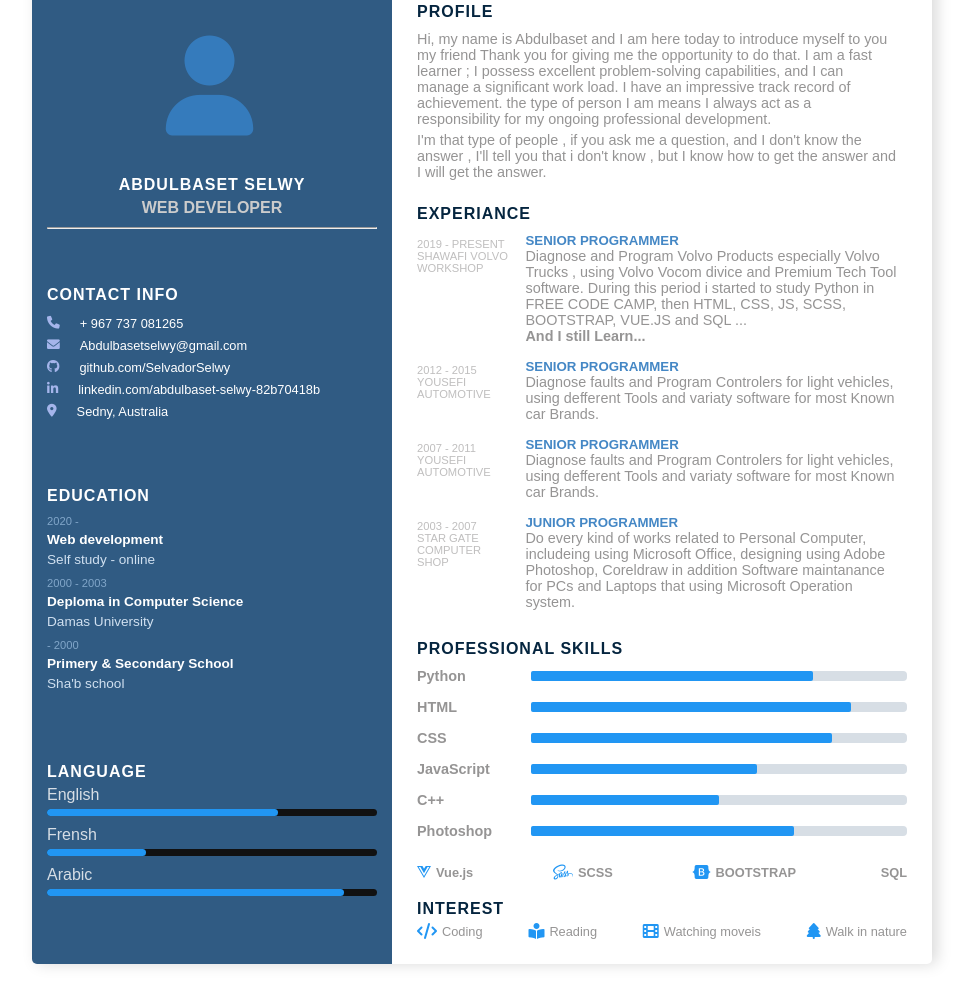
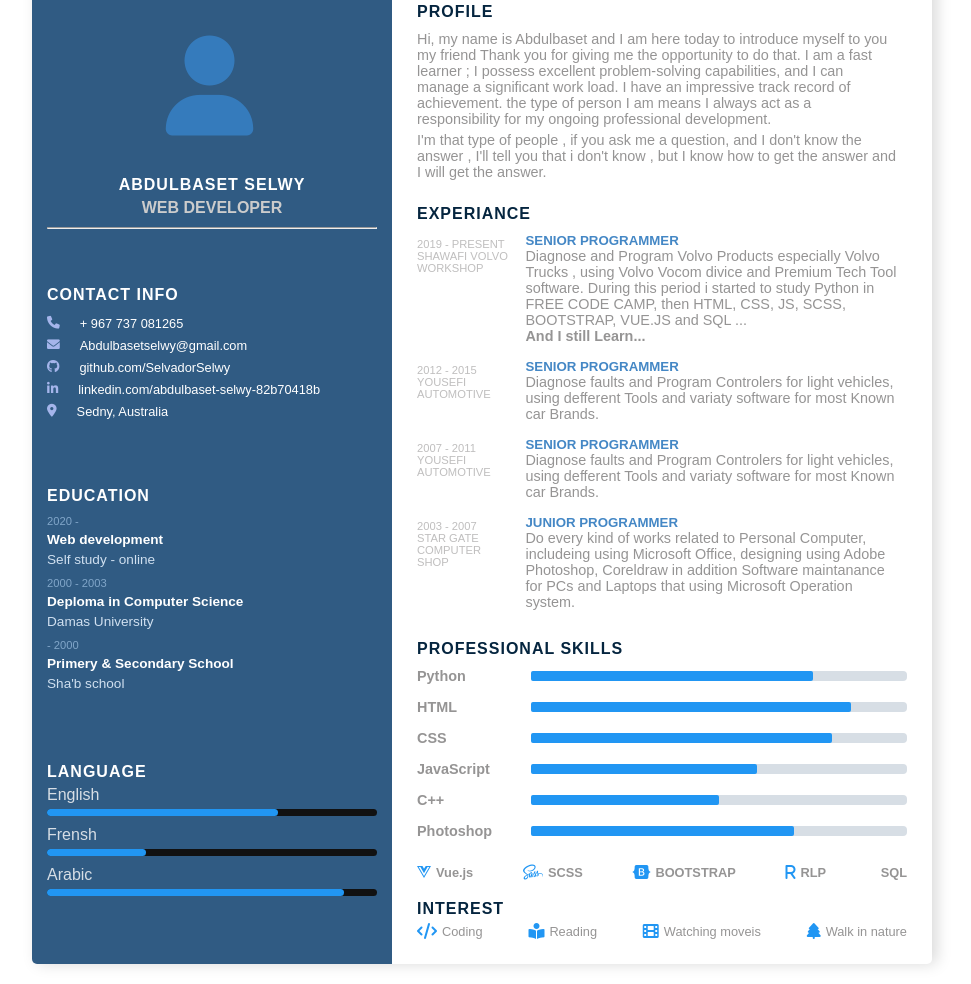
Before and after one commit to SelvadorSelwy/Portfolio-Website, a plain HTML site: page cvindex.html in a window 1280 px wide. Shown: the part 170-1154 px from the top of the page, without its empty margins (158-1129 px from the left). Drawn offline with Linux system fonts and the light colour scheme.

Commit message:
Just add R Programming Language icon on CV page

```diff
--- a/cvindex.html
+++ b/cvindex.html
@@ -178,6 +178,8 @@
                     </li>
                     <li><i class="fa-brands fa-bootstrap" id="strap"></i> <label for="strap">BOOTSTRAP</label> </li>
                     </li>
+                    <li><i class="fa-brands fa-r" id="r"></i> <label for="r">RLP</label> </li>
+                    </li>
                     <li><i class="fa-brands fa-sql" id="sql"></i> <label for="sql">SQL</label> </li>
                     </li>
                 </ul>
```
